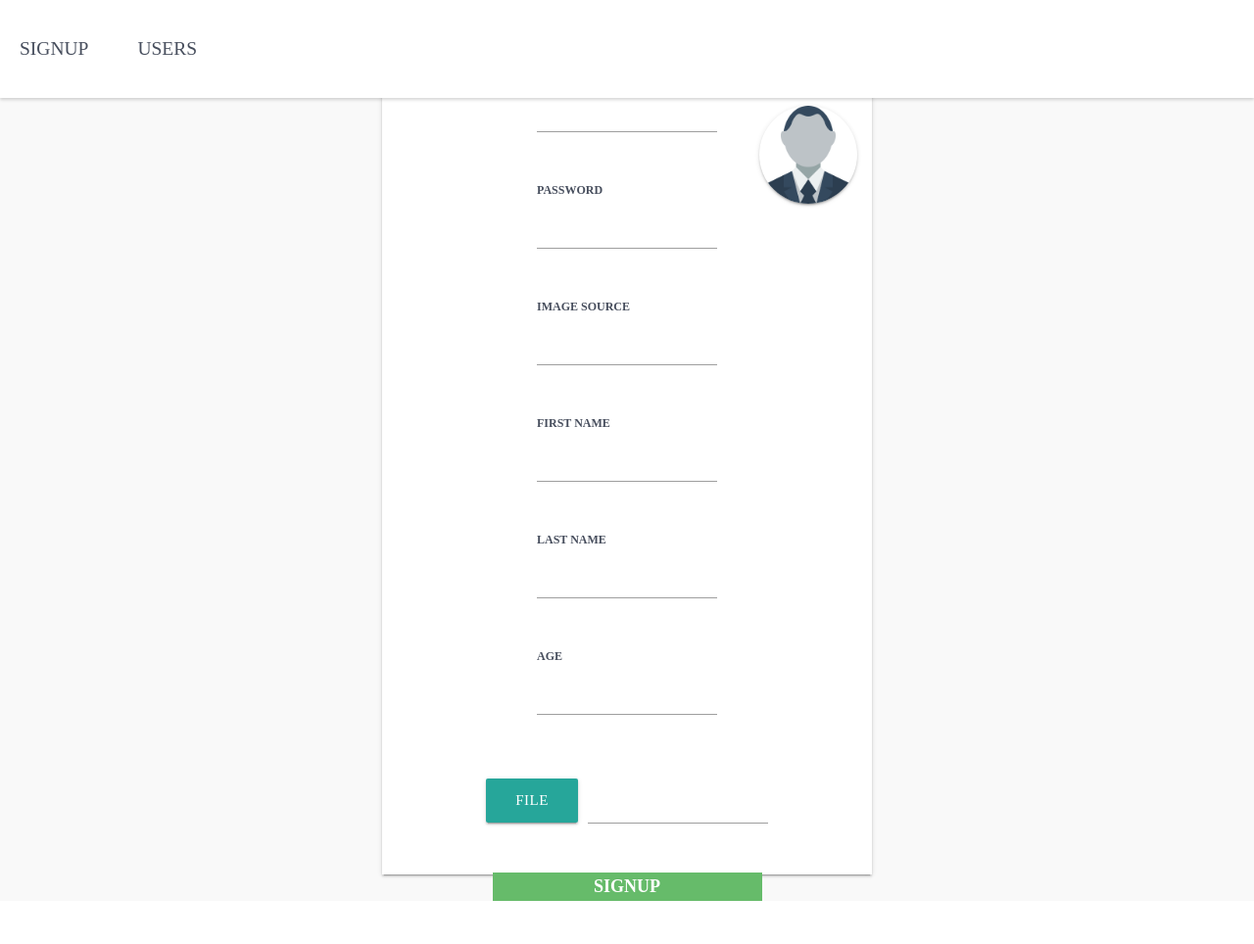
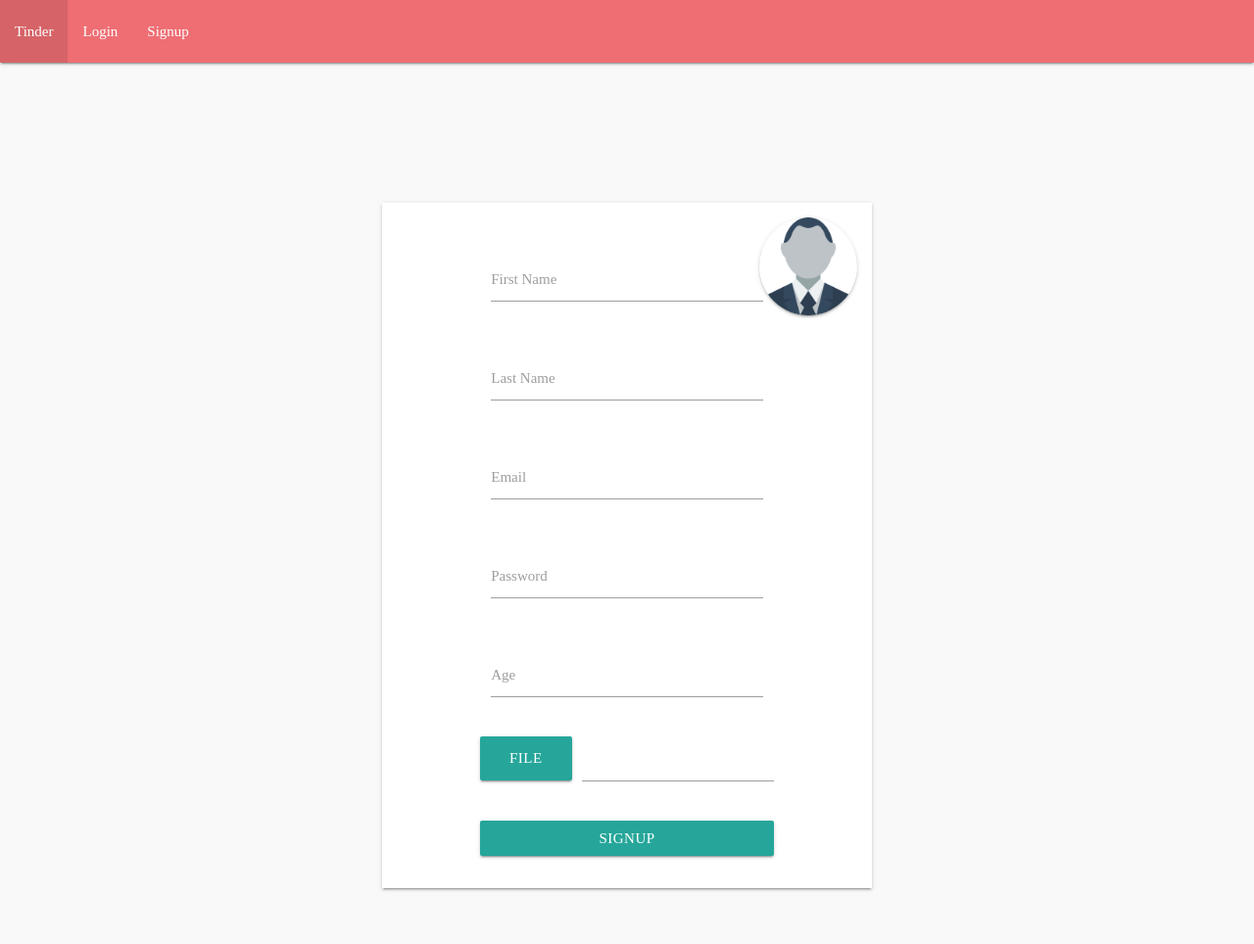
Before and after one commit to tudordascalu/dating-app, a PHP site: page / in a window 1280 px wide. Shown: the whole page at 98% size. Before the commit the page ends 920 px from the top, so only its background shows below. Run offline with PHP 8.4, Linux system fonts and the light colour scheme; some libraries are stand-ins or nearby versions; some web fonts are replaced.

Commit message:
Working signup

```diff
--- a/assets/css/global.css
+++ b/assets/css/global.css
@@ -43,69 +43,19 @@ header {
 }
 
 .signup-form, .login-form {
-    height: 800px;
+    height: 700px;
     width: 500px;
     box-shadow: 0 2px 2px 0 rgba(0, 0, 0, 0.14), 0 1px 5px 0 rgba(0, 0, 0, 0.12), 0 3px 1px -2px rgba(0, 0, 0, 0.2);
-    display: flex;
-    flex-direction: column;
-    align-items: center;
-    justify-content: center;
     position: relative;
     background-color: #fff;
 }
 
-.input-group {
+.flex-button {
     display: flex;
-    flex-direction: column;
-    margin-bottom: 30px;
+    justify-content: center;
 }
-
-.input-group label {
-    font-size: .8em;
-    margin-bottom: 5px;
-    font-weight: 900;
-    color: #474e5d;
-    text-transform: uppercase;
-}
-
-.input-group input {
-    font-family: 'Trade Gothic Condensed';
-    border: none;
-    border-bottom: 1px solid #474e5d;
-    width: 250px;
-    color: #474e5d;
-    font-size: 1.3em;
-    padding: 10px 0;
-}
-
-input:focus {
-    outline: none;
-}
-
-.btnSignup, .btnLogin {
-
-    font-family: 'Trade Gothic Condensed';
-    width: 275px;
-    height: 50px;
-    margin-top: 30px;
-    background-color: #66BB6A;
-    color: #fff;
-    transition: .3s;
-    cursor: pointer;
-    text-decoration: none;
-    outline: none!important;
-    border: none!important;
-    text-transform: uppercase;
-    font-size: 1.2em;
-    font-weight: 900;
-}
-
-.btnSignup:focus {
-    outline: none;
-}
-
-.btnSignup:hover {
-    background-color: #4CAF50;
+.signup-form .row {
+    padding: 0 100px;
 }
 
 .error {
@@ -187,7 +137,7 @@ input:focus {
     justify-content: center;
     align-items: center;
 }
-
+/*
 ul {
     display: flex;
     list-style: none;
@@ -207,4 +157,4 @@ li:hover {
 
 li.selected {
     border-bottom: 1px solid #474e5d
-}
+} */
--- /dev/null
+++ b/assets/js/routing.js
@@ -0,0 +1,4 @@
+function showPage(page) {
+    $('.pages').hide();
+    $('.'+page).show();
+}
--- a/components/head.php
+++ b/components/head.php
@@ -4,10 +4,6 @@
 <title>SIGNUP SYSTEM</title>
 <link href="https://fonts.googleapis.com/css?family=Roboto" rel="stylesheet">
 <link href="https://fonts.googleapis.com/icon?family=Material+Icons" rel="stylesheet">
-  <!-- Compiled and minified CSS -->
-  <link rel="stylesheet" href="https://cdnjs.cloudflare.com/ajax/libs/materialize/0.100.2/css/materialize.min.css">
-
-  <!-- Compiled and minified JavaScript -->
-  <script src="https://cdnjs.cloudflare.com/ajax/libs/materialize/0.100.2/js/materialize.min.js"></script>
+<link rel="stylesheet" href="https://cdnjs.cloudflare.com/ajax/libs/materialize/0.100.2/css/materialize.min.css">
 
 <link href="./assets/css/global.css" rel="stylesheet">
--- /dev/null
+++ b/components/navbar.php
@@ -0,0 +1,12 @@
+<div class="navbar-fixed">
+    <nav>
+        <div class="nav-wrapper">
+        <!-- <a href="#" class="brand-logo right">Logo</a> -->
+        <ul id="nav-mobile" class="left hide-on-med-and-down">
+            <li><a onclick="showPage('signup-page')">Tinder</a></li>
+            <li><a onclick="showPage('login-page')">Login</a></li>
+            <li><a onclick="showPage('users-page')">Signup</a></li>
+        </ul>
+        </div>
+    </nav>
+</div>
--- a/components/signup.php
+++ b/components/signup.php
@@ -1,43 +1,49 @@
-<form enctype="multipart/form-data" class="signup-form">
+<form enctype="multipart/form-data" class="signup-form col s12">
     <div class="circle">
         <img class="profile-image" onerror="handleError(this)" style="height:100%;" src="./assets/images/user-icon.png">
     </div>
-    <div class="input-group">
-        <label>Email</label>
-        <input required type="email" name="email" id="email">
+    <div style="margin-top:40px" class="row">
+        <div class="input-field col s12">
+            <input name="firstName" id="firstName" type="text" class="validate">
+            <label for="firstName">First Name</label>
         </div>
-    <div class="input-group">
-        <label>Password</label>
-        <input required type="password" name="password" id="password">
     </div>
-    <div class="input-group">
-        <label>Image Source</label>
-        <input required type="text" name="imageField" id="imageField">
+    <div class="row">
+        <div class="input-field col s12">
+            <input name="lastName" id="lastName" type="text" class="validate">
+            <label for="lastName">Last Name</label>
         </div>
-    <div class="input-group">
-        <label>First Name</label>
-        <input required type="text" name="firstName" id="firstName" maxlength="20">
     </div>
-    <div class="input-group">
-        <label>Last Name</label>
-        <input required type="text" name="lastName" id="lastName" maxlength="20">
+    <div class="row">
+        <div class="input-field col s12">
+            <input name="email" id="email" type="email" class="validate">
+            <label for="email">Email</label>
         </div>
-    <div class="input-group">
-        <label>Age</label>
-        <input required type="number" name="age" id="age" maxlength="20">
     </div>
-    <!-- <div class="input-group">
-        <label>Image Source</label>
-        <input required type="text" name="imageField" id="imageField">
-    </div> -->
+    <div class="row">
+        <div class="input-field col s12">
+            <input name="password" id="password" type="password" class="validate">
+            <label for="password">Password</label>
+        </div>
+    </div>
+    <div class="row">
+        <div class="input-field col s12">
+            <input id="age" name="age" type="number" class="validate">
+            <label for="age">Age</label>
+        </div>
+    </div>
+    <div class="row">
         <div class="file-field input-field">
             <div class="btn">
                 <span>File</span>
-        <input type="file">
+                <input type="file" name="image">
             </div>
             <div class="file-path-wrapper">
                 <input class="file-path validate" type="text">
             </div>
         </div>
-    <button type="submit" class="btnSignup">Signup</button>
+    </div>
+    <div class="flex-button row">
+        <button type="submit" style="width:100%" class="btn center">Signup</button>
+    </div>
 </form>
--- a/index.php
+++ b/index.php
@@ -5,28 +5,24 @@
 </head>
 
 <body>
-    <header>
-        <ul>
-            <li id="navSignup">SIGNUP</li>
-            <li id="navUsers">USERS</li>
-        </ul>
-    </header>
-    <div class="signup-page">
+    <?php require_once('./components/navbar.php');?>
+    <div class="pages signup-page">
         <?php require_once('./components/signup.php');?>
     </div>
 
-    <div class="users-page">
+    <div class="pages users-page">
         <?php require_once('./components/users.php');?>
     </div>
 
-     <div class="login-page">
+     <div class="pages login-page">
         <?php require_once('./components/login.php');?>
     </div>
 
     <script src="https://ajax.googleapis.com/ajax/libs/jquery/3.3.1/jquery.min.js"></script>
     <script src="https://cdnjs.cloudflare.com/ajax/libs/axios/0.18.0/axios.js"></script>
-    <!-- <script src="./assets/js/main.js"></script> -->
+    <script src="https://cdnjs.cloudflare.com/ajax/libs/materialize/0.100.2/js/materialize.min.js"></script>
     <script src="./assets/js/signup.js"></script>
+    <script src="./assets/js/routing.js"></script>
 </body>
 
 </html>
```
Also changed, not shown: assets/js/login.js (added, +27 -0 lines), api/assets/images/5a997a947a6f8.png (added), api/assets/images/5a997ae0cb750.png (added), api/storage/users.txt. Lines whose indentation alone changed are shown as unchanged.
